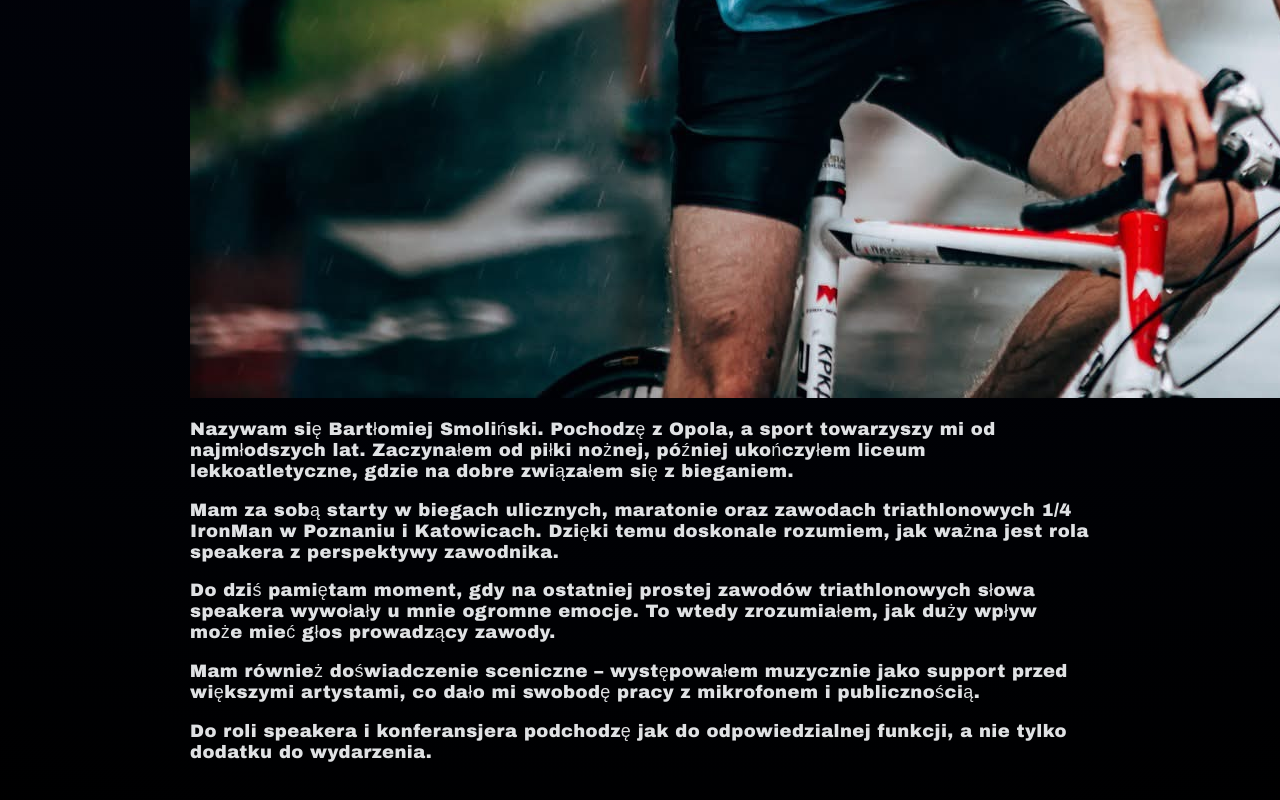
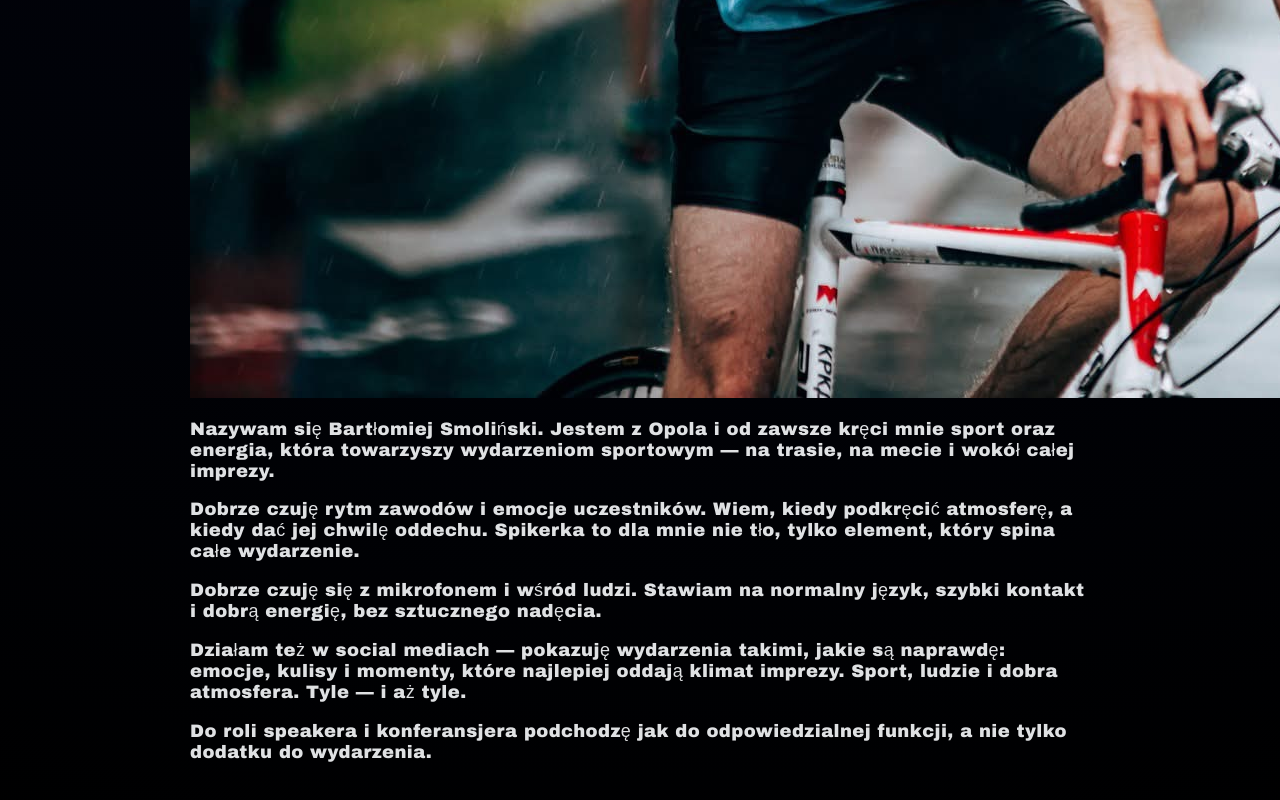
Before and after one commit to smola55/smolinski-bartlomiej, a plain HTML site: page o-mnie.html in a window 1280 px wide. Shown: the part 1241-2041 px from the top of the page. Drawn offline with Linux system fonts and the light colour scheme; files whose address does not match are found by name.

Commit message:
Revise personal introduction and speaker experience
Updated personal introduction and experience in o-mnie.html to reflect a more dynamic and engaging narrative about sports and event speaking.

```diff
--- a/o-mnie.html
+++ b/o-mnie.html
@@ -20,26 +20,26 @@
   <h1>O mnie</h1>
   <img src="images/IMG_9812.jpeg" alt="Bartłomiej Smoliński – speaker zawodów sportowych">
 <p>
-  Nazywam się Bartłomiej Smoliński. Pochodzę z Opola, a sport towarzyszy mi od najmłodszych lat.
-  Zaczynałem od piłki nożnej, później ukończyłem liceum lekkoatletyczne, gdzie na dobre
-  związałem się z bieganiem.
+  Nazywam się Bartłomiej Smoliński.
+  Jestem z Opola i od zawsze kręci mnie sport oraz energia,
+  która towarzyszy wydarzeniom sportowym — na trasie, na mecie i wokół całej imprezy.
 </p>
 
 <p>
-  Mam za sobą starty w biegach ulicznych, maratonie oraz zawodach triathlonowych 1/4 IronMan
-  w Poznaniu i Katowicach. Dzięki temu doskonale rozumiem, jak ważna jest rola speakera
-  z perspektywy zawodnika.
+  Dobrze czuję rytm zawodów i emocje uczestników.
+  Wiem, kiedy podkręcić atmosferę, a kiedy dać jej chwilę oddechu.
+  Spikerka to dla mnie nie tło, tylko element, który spina całe wydarzenie.
 </p>
 
 <p>
-  Do dziś pamiętam moment, gdy na ostatniej prostej zawodów triathlonowych słowa speakera
-  wywołały u mnie ogromne emocje. To wtedy zrozumiałem, jak duży wpływ może mieć głos
-  prowadzący zawody.
+  Dobrze czuję się z mikrofonem i wśród ludzi.
+  Stawiam na normalny język, szybki kontakt i dobrą energię, bez sztucznego nadęcia.
 </p>
 
 <p>
-  Mam również doświadczenie sceniczne – występowałem muzycznie jako support przed
-  większymi artystami, co dało mi swobodę pracy z mikrofonem i publicznością.
+  Działam też w social mediach — pokazuję wydarzenia takimi,
+  jakie są naprawdę: emocje, kulisy i momenty, które najlepiej oddają klimat imprezy.
+  Sport, ludzie i dobra atmosfera. Tyle — i aż tyle.
 </p>
 
 <p>
```
